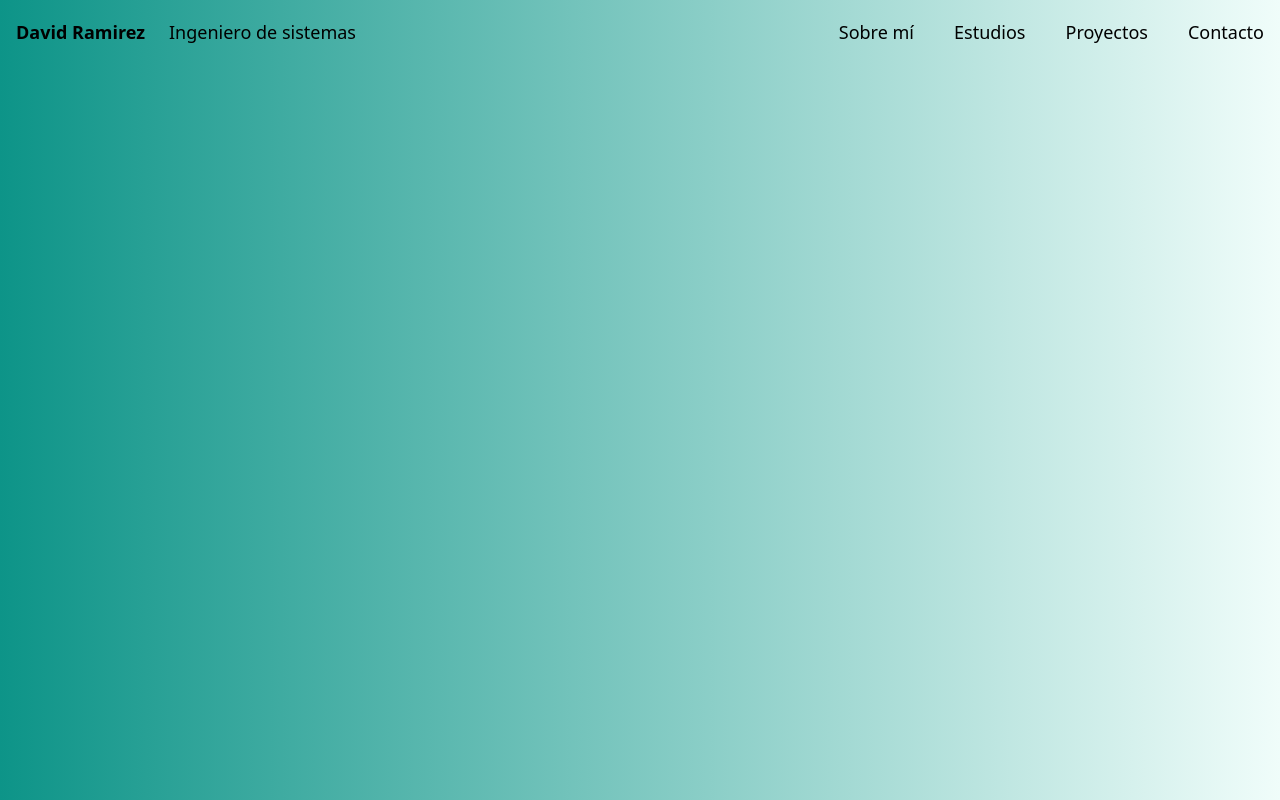
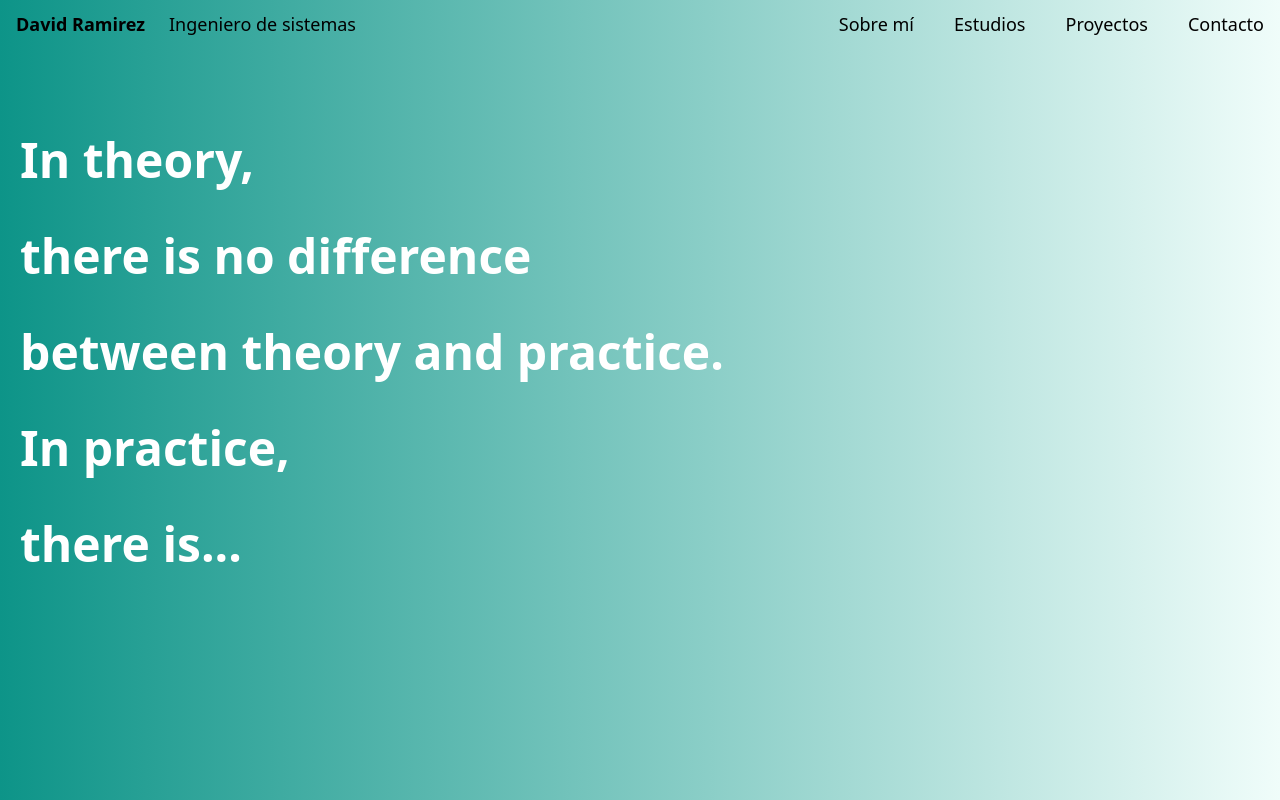
Before and after one commit to adavidramirez/Tailwind-Portafolio, a plain HTML site: page index.html in a window 1280 px wide. Drawn offline with nearby package versions, Linux system fonts and the light colour scheme.

Commit message:
Pantalla de inicio

```diff
--- a/index.html
+++ b/index.html
@@ -8,7 +8,7 @@
     <link rel="stylesheet" href="https://cdnjs.cloudflare.com/ajax/libs/animate.css/4.1.1/animate.min.css"/>
   </head>
   <body class="bg-gradient-to-r from-teal-600 to-teal-50">
-    <nav class="flex justify-between items-center px-4 h-16">
+    <nav class="flex justify-between items-center px-4 h-12">
       <div class="hover:cursor-pointer sm:flex gap-6">
         <p class="font-bold text-sm md:text-lg">David Ramirez</p>
         <p class="font-light text-sm sm:hidden">Ing. de sistemas</p>
@@ -43,5 +43,12 @@
         <p class="transition transform hover:-translate-y-1 motion-reduce:transition-none motion-reduce:hover:transform-none hover:cursor-pointer hover:underline hover:underline-offset-8">Contacto</p>
       </div>
     </nav>
+    <section class="py-16">
+      <p class="animate__animated animate__bounce leading-tight pl-5 pr-40 text-4xl font-black text-black text-white sm:text-5xl sm:pr-80 md:leading-snug md:pr-160 lg:leading-loose">In theory,</p>
+      <p class="animate__animated animate__bounceInLeft leading-tight pl-5 pr-40 text-4xl font-black text-black text-white sm:text-5xl sm:pr-80 md:leading-snug md:pr-160 lg:leading-loose">there is no difference</p>
+      <p class="animate__animated animate__bounceInRight leading-tight pl-5 pr-40 text-4xl font-black text-black text-white sm:text-5xl sm:pr-80 md:leading-snug md:pr-160 lg:leading-loose">between theory and practice.</p>
+      <p class="animate__animated animate__bounce leading-tight pl-5 pr-40 text-4xl font-black text-black text-white sm:text-5xl sm:pr-80 md:leading-snug md:pr-160 lg:leading-loose">In practice,</p>
+      <p class="animate__animated animate__bounceInUp leading-tight pl-5 pr-40 text-4xl font-black text-black text-white sm:text-5xl sm:pr-80 md:leading-snug md:pr-160 lg:leading-loose">there is...</p>
+    </section>
   </body>
 </html>
```
